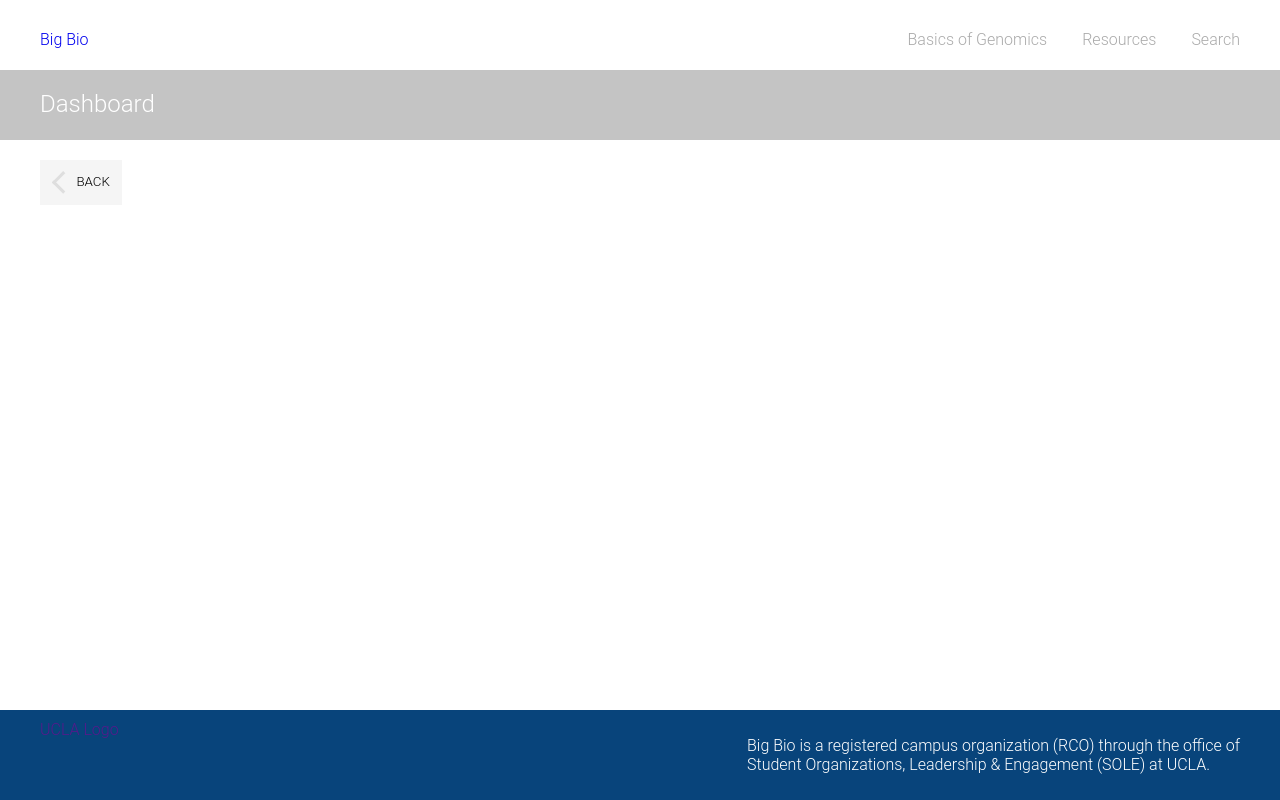
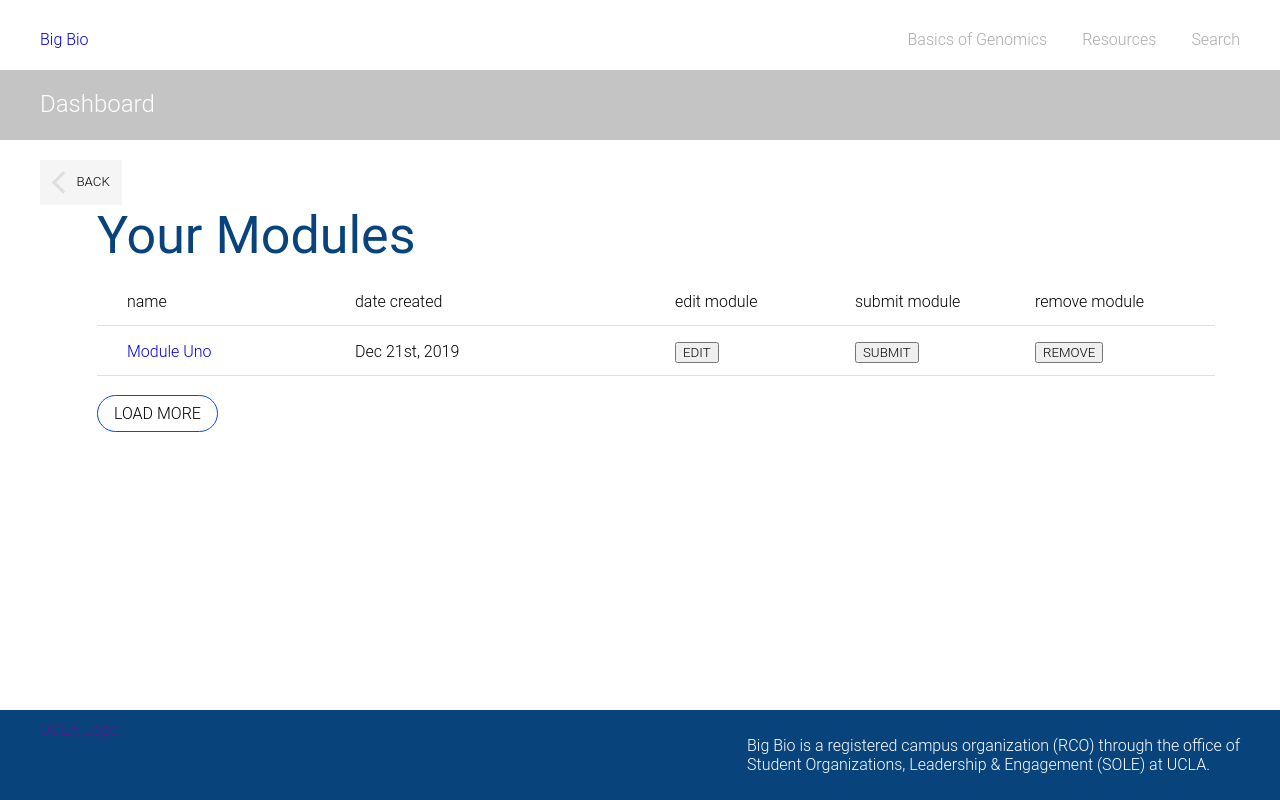
Before and after one commit to Big-Bio/Bigbio-Frontend, a React (Create React App) app: page /dash in a window 1280 px wide. Built offline with nearby package versions, Linux system fonts and the light colour scheme.

Commit message:
added user dashboard and components

```diff
--- a/src/views/Dashboard/Dashboard.jsx
+++ b/src/views/Dashboard/Dashboard.jsx
@@ -1,27 +1,48 @@
 import React from "react";
 import Page from "../../components/Page/Page";
+import {Heading} from "../../components/Text/text";
+import Auth from "../../services/auth/auth";
+import ModuleDir from "./components/Contributor/ModuleDir/ModuleDir";
 
 // https://css-tricks.com/fetching-data-in-react-using-react-async/
 // render dashboard asynchronously
 
 // check if user is an admin
-function requireAdmin() {
-  return false;
+function getRole() {
+  return "contributor";
 }
 
 const Dashboard = () => {
-  const isAdmin = requireAdmin();
+  // get modules
+  const userRole = getRole();
 
-  if (isAdmin) {
+  if (userRole == "admin") {
     return (
       <Page heading="Admin Dashboard">
-        <div></div>
+        <div>
+          <Heading>Your Modules</Heading>
+        </div>
+        <div>
+          <Heading>Pending Modules</Heading>
+        </div>
+      </Page>
+    );
+  } else if (userRole == "contributor") {
+    return (
+      <Page heading="Dashboard">
+        <div>
+          <Heading>Your Modules</Heading>
+          <ModuleDir />
+        </div>
       </Page>
     );
   } else {
     return (
       <Page heading="Dashboard">
-        <div></div>
+        <div>
+          <Heading>Your Favorites</Heading>
+          <ModuleDir />
+        </div>
       </Page>
     );
   }
--- a/src/views/Dashboard/components/ModuleDir/ModuleDir.jsx
+++ b/src/views/Dashboard/components/Contributor/ModuleDir/ModuleDir.jsx
@@ -1,6 +1,8 @@
 import React from "react";
 import {StyledItem, Name, Date, Edit, Submit, Remove} from "./style";
-import Button from "../../../../components/Button/SecondaryButton";
+import Button from "../../../../../components/Button/SecondaryButton";
+
+import ModuleItem from "./ModuleItem/ModuleItem";
 
 const ModuleDir = () => {
   return (
@@ -12,6 +14,8 @@ const ModuleDir = () => {
         <Submit>submit module</Submit>
         <Remove>remove module</Remove>
       </StyledItem>
+      {/* map styled items here */}
+      <ModuleItem id={124432} name="Module Uno" date="Dec 21st, 2019"></ModuleItem>
       <br />
       <Button>LOAD MORE</Button>
     </>
--- /dev/null
+++ b/src/views/Dashboard/components/Contributor/ModuleDir/ModuleItem/ModuleItem.jsx
@@ -0,0 +1,35 @@
+/**
+ * @@props
+ * @id : unique id to get data for module
+ * @name : name of module
+ * @date : date
+ *
+ * **/
+import React from "react";
+
+import {StyledItem, Name, Date, Edit, Remove, Submit} from "../style";
+import Button from "../../../../../../components/Button/TextButton";
+import {Link} from "react-router-dom";
+
+const ModuleItem = props => {
+  return (
+    <StyledItem>
+      <Name>
+        <Link to={`/module/${props.id}`}>{props.name}</Link>
+      </Name>
+      <Date>{props.date}</Date>
+      <Edit>
+        <Button to={`/module/edit/${props.id}`}>EDIT</Button>
+      </Edit>
+      <Submit>
+        {/* TODO: make this not a link? should just make a request */}
+        <Button to={`/module/submit/${props.id}`}>SUBMIT</Button>
+      </Submit>
+      <Remove>
+        <Button to={`/module/remove/${props.id}`}>REMOVE</Button>
+      </Remove>
+    </StyledItem>
+  );
+};
+
+export default ModuleItem;
--- a/src/views/Dashboard/components/ModuleDir/style.js
+++ b/src/views/Dashboard/components/Contributor/ModuleDir/style.js
@@ -14,10 +14,12 @@ export const Edit = styled.p`
   grid-column-start: 3;
   grid-column-end: 4;
 `;
+
 export const Submit = styled.p`
   grid-column-start: 4;
   grid-column-end: 5;
 `;
+
 export const Remove = styled.p`
   grid-column-start: 5;
   grid-column-end: 6;
```
Also changed, not shown: src/views/Dashboard/components/ModuleDir/ModuleItem/ModuleItem.jsx (deleted, +0 -22 lines), src/views/Dashboard/components/Contributor/ModuleDir/MinModuleDir.jsx (added).
